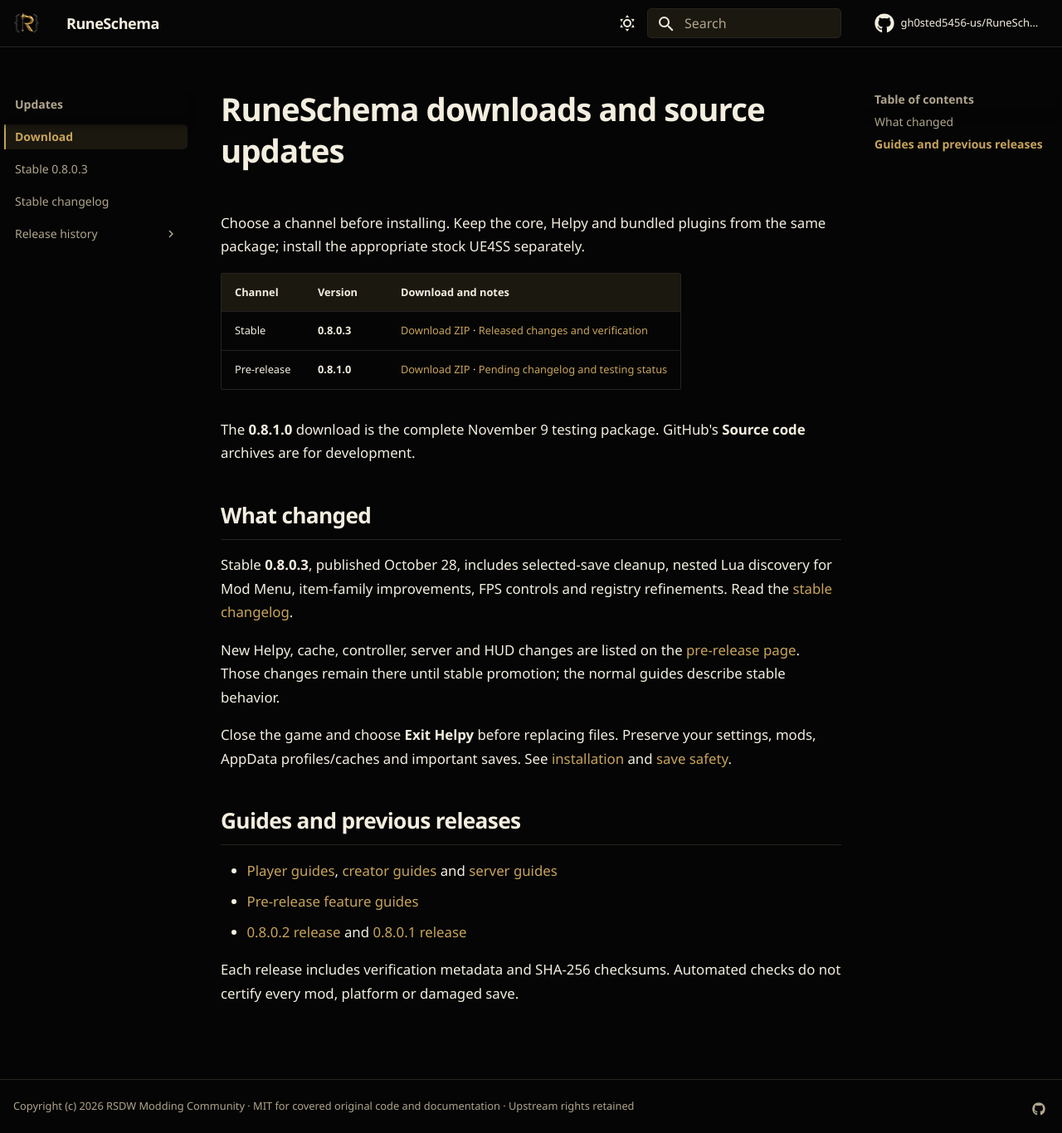
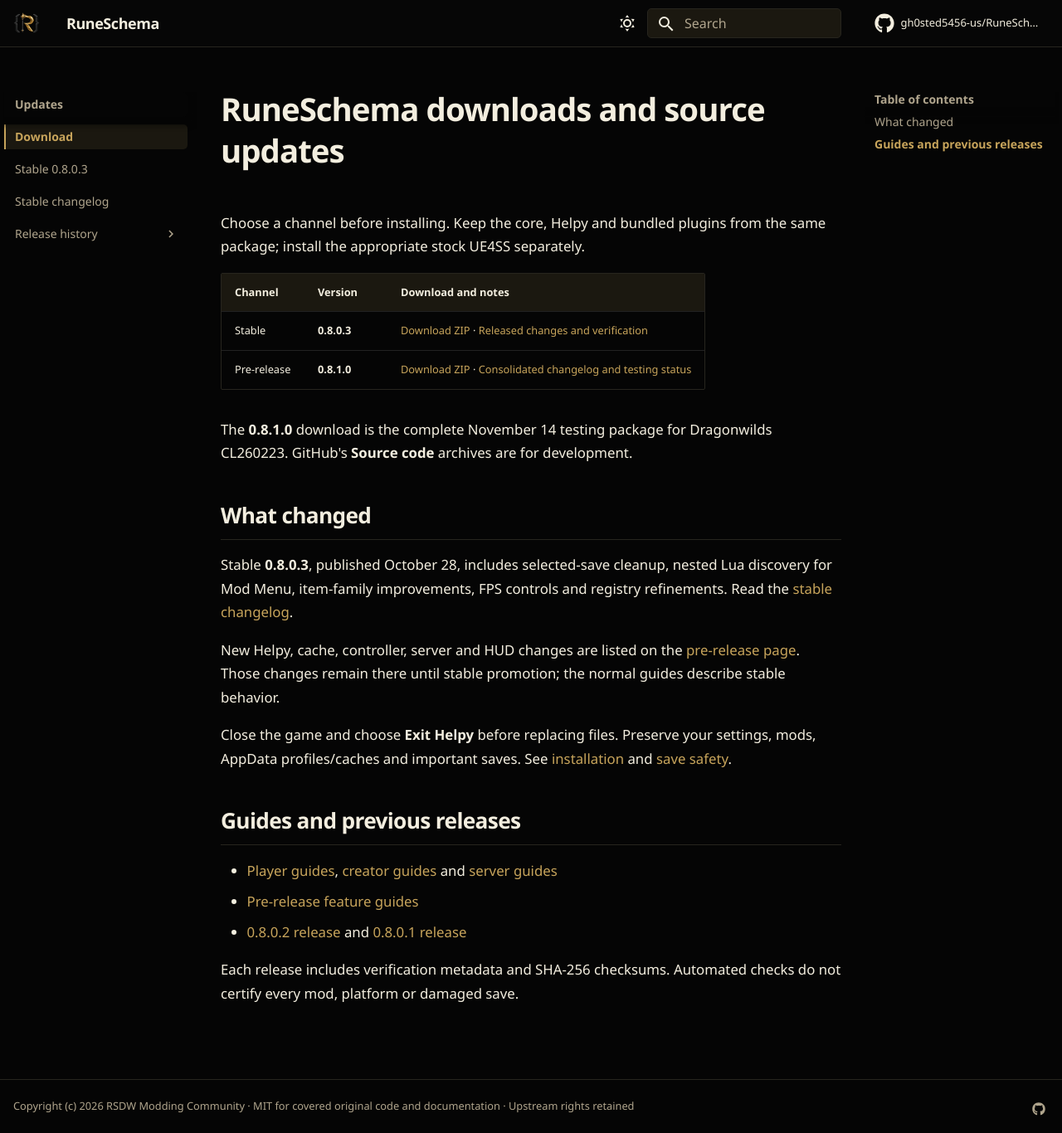
Before and after one commit to gh0sted5456-us/RuneSchema, an MkDocs documentation site: the page built from docs/CURRENT-RELEASE.md, in a window 1280 px wide and 1366 px high. Shown: the whole window at 83% size. Built offline with MkDocs 1.6.1 and Material for MkDocs 9.7.7, drawn with Linux system fonts in a browser that asks for light colours; comment, search, counter and statistics services are not loaded.

Commit message:
Link the latest RuneSchema preview download

```diff
--- a/docs/CURRENT-RELEASE.md
+++ b/docs/CURRENT-RELEASE.md
@@ -6,9 +6,9 @@ from the same package; install the appropriate stock UE4SS separately.
 | Channel | Version | Download and notes |
 | --- | --- | --- |
 | Stable | **0.8.0.3** | [Download ZIP](https://github.com/gh0sted5456-us/RuneSchema/releases/download/0.8.0.3/RuneSchema-0.8.0.3.zip) · [Released changes and verification](RELEASE-0.8.0.3.md) |
-| Pre-release | **0.8.1.0** | [Download ZIP](https://github.com/gh0sted5456-us/RuneSchema/releases/download/0.8.1.0-pre.20261110/RuneSchema-0.8.1.0-preview-20261110.zip) · [Pending changelog and testing status](experimental/PRE-RELEASE.md) |
+| Pre-release | **0.8.1.0** | [Download ZIP](https://github.com/gh0sted5456-us/RuneSchema/releases/download/0.8.1.0-pre.20261114.3/RuneSchema-0.8.1.0-preview-20261114.3.zip) · [Consolidated changelog and testing status](experimental/PRE-RELEASE.md) |
 
-The **0.8.1.0** download is the complete November 9 testing package.
+The **0.8.1.0** download is the complete November 14 testing package for Dragonwilds CL260223.
 GitHub's **Source code** archives are for development.
 
 ## What changed
```
